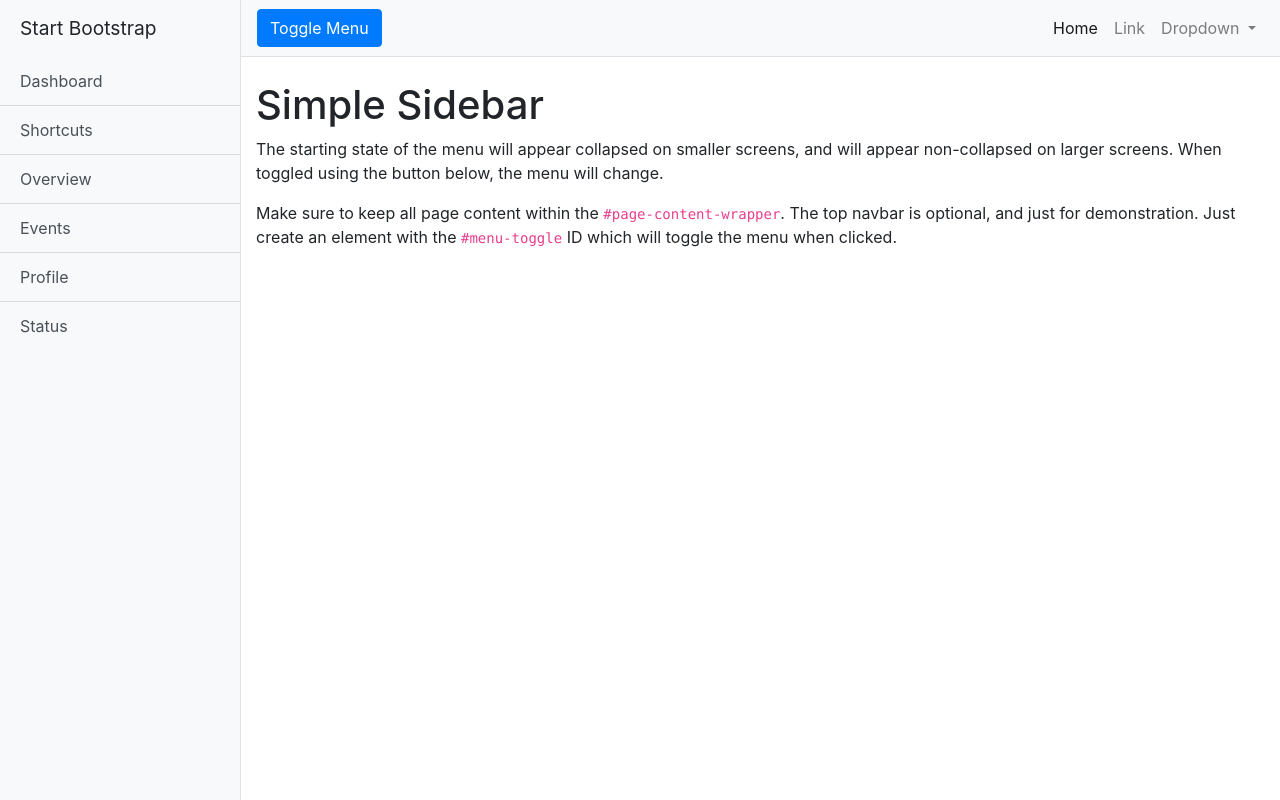
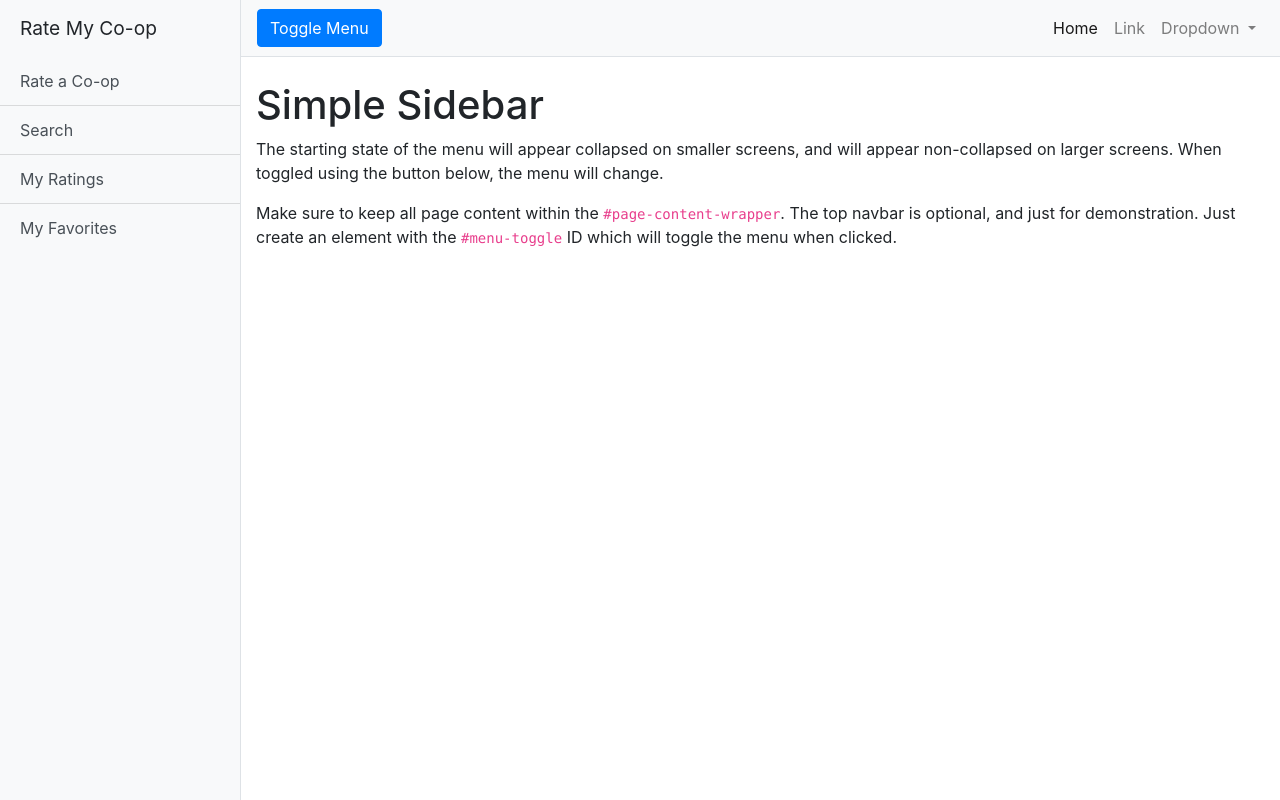
Before and after one commit to monist-david/ratemycoop, a Django app: page / in a window 1280 px wide. Run offline with Django 3.2, Linux system fonts and the light colour scheme; some libraries are stand-ins or nearby versions.

Commit message:
set up the base.html file

```diff
--- a/index/templates/index/index.html
+++ b/index/templates/index/index.html
@@ -1,4 +1,4 @@
-{% extends 'base.html' %}
+{% extends 'student_base.html' %}
 
 {% block head %}
 {% endblock %}
--- a/index/templates/index/search.html
+++ b/index/templates/index/search.html
@@ -1,4 +1,4 @@
-{% extends 'base.html' %}
+{% extends 'student_base.html' %}
 
 {% block head %}
 {% endblock %}
--- a/index/templates/base.html
+++ b/index/templates/student_base.html
@@ -36,14 +36,12 @@
 
     <!-- Sidebar -->
     <div class="bg-light border-right" id="sidebar-wrapper">
-        <div class="sidebar-heading">Start Bootstrap</div>
+        <div class="sidebar-heading">Rate My Co-op</div>
         <div class="list-group list-group-flush">
-            <a href="#" class="list-group-item list-group-item-action bg-light">Dashboard</a>
-            <a href="#" class="list-group-item list-group-item-action bg-light">Shortcuts</a>
-            <a href="#" class="list-group-item list-group-item-action bg-light">Overview</a>
-            <a href="#" class="list-group-item list-group-item-action bg-light">Events</a>
-            <a href="#" class="list-group-item list-group-item-action bg-light">Profile</a>
-            <a href="#" class="list-group-item list-group-item-action bg-light">Status</a>
+            <a href="#" class="list-group-item list-group-item-action bg-light">Rate a Co-op</a>
+            <a href="#" class="list-group-item list-group-item-action bg-light">Search</a>
+            <a href="#" class="list-group-item list-group-item-action bg-light">My Ratings</a>
+            <a href="#" class="list-group-item list-group-item-action bg-light">My Favorites</a>
         </div>
     </div>
     <!-- /#sidebar-wrapper -->
```
Also changed, not shown: index/templates/manager_base.html (renamed from index/templates/index.html, +2 -7 lines).
